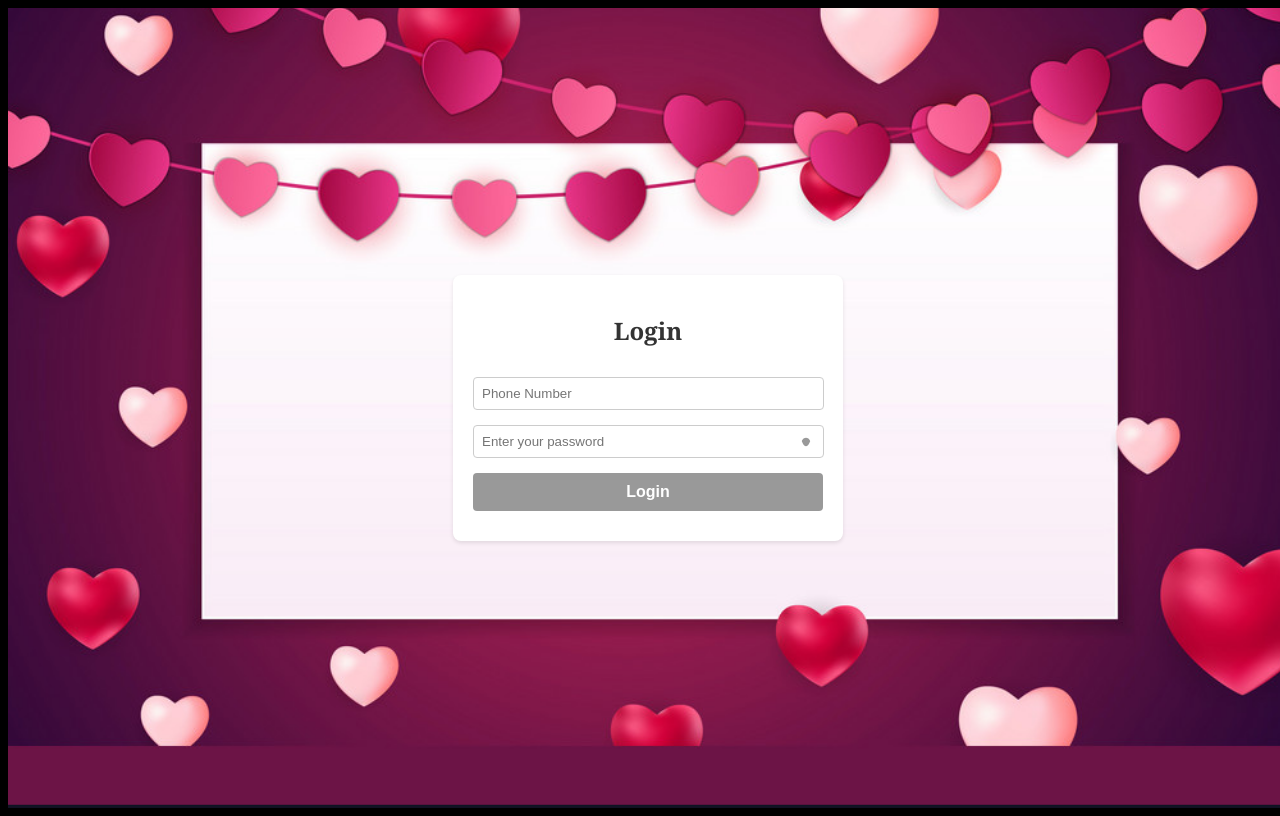
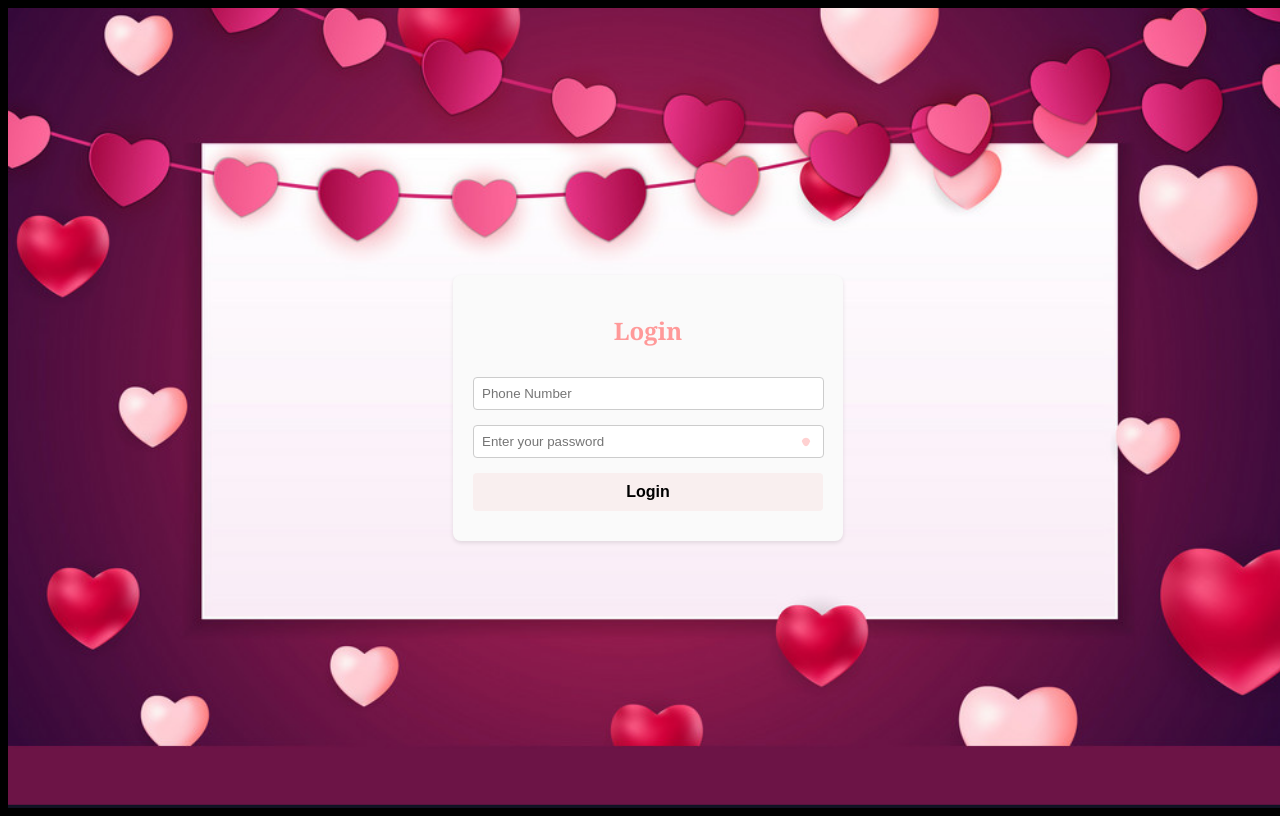
Before and after one commit to Gaurav252317/Photo-album, a React (Create React App) app: page / in a window 1280 px wide. Built offline with nearby package versions, Linux system fonts and the light colour scheme.

Commit message:
Login Page styling Modified

```diff
--- a/src/pages/LoginPage/loginPage.scss
+++ b/src/pages/LoginPage/loginPage.scss
@@ -4,14 +4,14 @@
   max-height: 250px;
   min-height: 200px;
   padding: 20px;
-  background-color: #fff;
+  background-color: hwb(0 100% 2%);
   border-radius: 8px;
   box-shadow: 0 2px 4px rgba(0, 0, 0, 0.1);
 
   h2 {
     text-align: center;
     margin-bottom: 20px;
-    color: #333333;
+    color: hsl(0, 100%, 80%);
   }
 
   form {
@@ -53,13 +53,13 @@
         cursor: pointer;
         transition: transform 0.3s;
         path {
-          fill: #999;
+          fill: hsl(0, 100%, 91%);
         }
 
         &.visible {
           transform: translateY(-50%) rotate(180deg);
           path {
-            fill: #333;
+            fill: hsl(0, 88%, 75%);
           }
         }
       }
@@ -69,8 +69,8 @@
       display: block;
       width: 100%;
       padding: 10px;
-      background-color: #4caf50;
-      color: #fff;
+      background-color: #fbb3c7;
+      color: black;
       font-size: 16px;
       font-weight: bold;
       border: none;
@@ -79,11 +79,11 @@
       transition: background-color 0.3s;
 
       &:hover {
-        background-color: #45a049;
+        background-color: #fabacc;
       }
 
       &.disabled {
-        background-color: #999;
+        background-color: #f9efef;
         cursor: not-allowed;
 
         &:hover {
```
